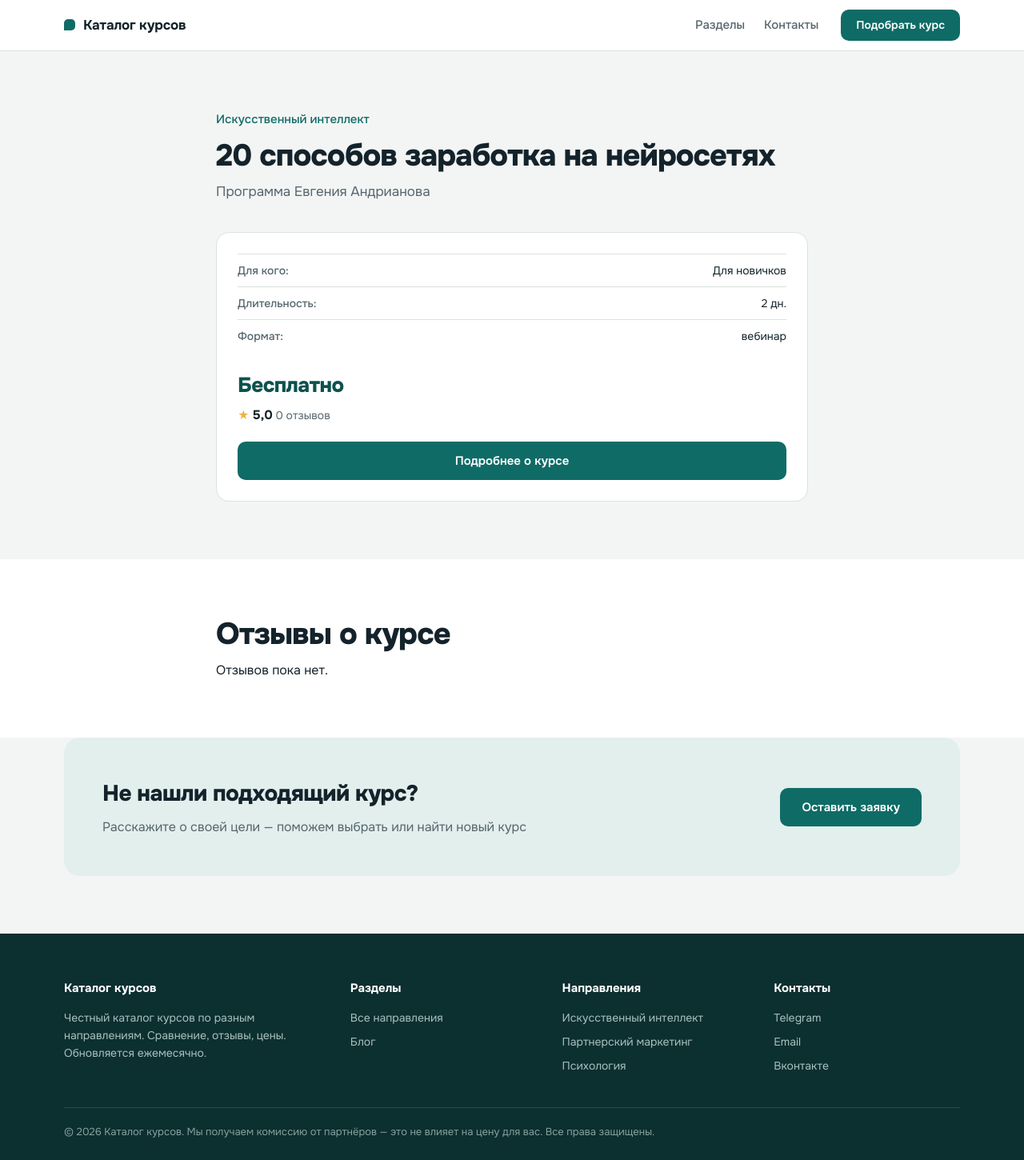
After one commit to Santilka/partners, a Django app: a page that uses refy/templates/refy/course.html in a window 1280 px wide. The commit adds this page. Shown: the whole page at 80% size. Run offline with Django 5.2, Linux system fonts and the light colour scheme; data comes from the database, SQL or seed files in the repository.

Commit message:
Добавил функциональность для управления курсами с использованием slug. Удалил поле school_url, добавил поле slug в модель Course. Реализовал представление для отображения деталей курса и обновил шаблоны для отображения отзывов. Обновил миграции для внесенных изменений.

```diff
--- a/refy/models.py
+++ b/refy/models.py
@@ -2,7 +2,7 @@ from django.core.exceptions import ValidationError
 from django.db import models
 from django.urls import reverse
 
-RESERVED_SLUGS = {'search'}
+RESERVED_SLUGS = {'search', 'kursy'}
 
 
 class Category(models.Model):
@@ -64,6 +64,7 @@ class Course(models.Model):
 
     tag = models.CharField('Тег', max_length=60, blank=True)
     title = models.CharField('Название', max_length=200)
+    slug = models.SlugField('Адрес страницы', max_length=200, unique=True, null=True, blank=True)
     school = models.CharField('Школа', max_length=120)
     audience = models.CharField('Аудитория', max_length=120, blank=True)
     duration_months = models.PositiveSmallIntegerField('Продолжительность (месяцы)', null=True, blank=True)
@@ -76,7 +77,6 @@ class Course(models.Model):
     rating = models.DecimalField('Рейтинг', max_digits=2, decimal_places=1, null=True, blank=True)
     reviews_count = models.PositiveIntegerField('Количество отзывов', default=0)
     details_url = models.URLField('Ссылка на детали', blank=True)
-    school_url = models.URLField('Ссылка на школу', blank=True)
     position = models.PositiveIntegerField('Порядок', default=0)
     is_active = models.BooleanField('Активен', default=True)
 
@@ -87,6 +87,15 @@ class Course(models.Model):
 
     def __str__(self):
         return self.title
+
+    def save(self, *args, **kwargs):
+        super().save(*args, **kwargs)
+        if not self.slug:
+            self.slug = f'kurs-{self.pk}'
+            super().save(update_fields=['slug'])
+
+    def get_absolute_url(self):
+        return reverse('refy:course', args=[self.slug]) if self.slug else ''
 
     @property
     def is_online(self):
--- a/refy/templates/refy/_course_card.html
+++ b/refy/templates/refy/_course_card.html
@@ -10,6 +10,6 @@
   {% if c.rating %}<div class="card-rating"><b>{{ c.rating }}</b> {{ c.reviews_count }} отзывов</div>{% endif %}
   <div class="card-actions">
     {% if c.details_url %}<a href="{{ c.details_url }}" target="_blank" rel="nofollow sponsored noopener" class="btn btn-primary btn-small">Подробнее</a>{% endif %}
-    {% if c.school_url %}<a href="{{ c.school_url }}" target="_blank" rel="nofollow sponsored noopener" class="btn btn-outline btn-small">На сайт школы</a>{% endif %}
+    {% if c.slug %}<a href="{{ c.get_absolute_url }}" class="btn btn-outline btn-small">Отзывы о курсе</a>{% endif %}
   </div>
 </article>
--- /dev/null
+++ b/refy/templates/refy/course.html
@@ -0,0 +1,37 @@
+{% extends 'refy/base.html' %}
+{% block title %}{{ course.title }} — отзывы, цена, программа{% endblock %}
+{% block description %}{{ course.title }} от {{ course.school }}: цена, длительность, формат обучения и отзывы студентов.{% endblock %}
+{% block content %}
+<section>
+  <div class="container narrow">
+    {% if parent %}<a class="crumb" href="{{ parent.get_absolute_url }}">{{ parent.title }}</a>{% else %}<a class="crumb" href="{% url 'refy:home' %}#sections">Все направления</a>{% endif %}
+    <h1 class="section-title">{{ course.title }}</h1>
+    <p class="section-sub">{{ course.school }}</p>
+    <div class="card">
+      {% if course.tag %}<span class="card-tag">{{ course.tag }}</span>{% endif %}
+      {% if course.audience %}<div class="card-meta"><strong>Для кого:</strong> {{ course.audience }}</div>{% endif %}
+      <div class="card-meta"><strong>Длительность:</strong> {{ course.duration_display }}</div>
+      <div class="card-meta"><strong>Формат:</strong> {{ course.get_format_display|lower }}{% if course.format_note %} + {{ course.format_note }}{% endif %}</div>
+      {% if course.document %}<div class="card-meta"><strong>Документ:</strong> {{ course.document }}</div>{% endif %}
+      <div class="card-price">{{ course.price|default:"Цена по запросу" }}{% if course.installment %} <small>или рассрочка</small>{% endif %}</div>
+      {% if course.rating %}<div class="card-rating"><b>{{ course.rating }}</b> {{ course.reviews_count }} отзывов</div>{% endif %}
+      {% if course.details_url %}<div class="card-actions"><a href="{{ course.details_url }}" target="_blank" rel="nofollow sponsored noopener" class="btn btn-primary">Подробнее о курсе</a></div>{% endif %}
+    </div>
+  </div>
+</section>
+<section id="reviews" class="alt">
+  <div class="container narrow">
+    <h2 class="section-title">Отзывы о курсе</h2>
+    {% if reviews %}
+    <div class="reviews-grid">
+      {% for r in reviews %}
+      <div class="review"><p class="review-text">«{{ r.text }}»</p><div class="review-author">{{ r.author }}</div></div>
+      {% endfor %}
+    </div>
+    {% else %}
+    <p>Отзывов пока нет.</p>
+    {% endif %}
+  </div>
+</section>
+{% include 'refy/_cta.html' %}
+{% endblock %}
--- a/refy/urls.py
+++ b/refy/urls.py
@@ -6,6 +6,7 @@ app_name = 'refy'
 urlpatterns = [
     path('', views.home, name='home'),
     path('search/', views.search, name='search'),
+    path('kursy/<slug:slug>/', views.course_detail, name='course'),
     path('<slug:category_slug>/', views.category, name='category'),
     path('<slug:category_slug>/<slug:slug>/', views.section, name='section'),
 ]
--- a/refy/views.py
+++ b/refy/views.py
@@ -72,6 +72,18 @@ def category(request, category_slug):
     })
 
 
+def course_detail(request, slug):
+    obj = get_object_or_404(Course, slug=slug, is_active=True)
+    link = (obj.course_sections
+            .filter(section__is_active=True, section__category__is_active=True)
+            .select_related('section__category').first())
+    return render(request, 'refy/course.html', {
+        'course': obj,
+        'parent': link.section if link else None,
+        'reviews': obj.reviews.all(),
+    })
+
+
 def section(request, category_slug, slug):
     obj = get_object_or_404(
         Section.objects.select_related('category'),
```
Also changed, not shown: refy/admin.py (+20 -6 lines), db.sqlite3, refy/migrations/0005_remove_course_school_url_course_slug.py (added).
